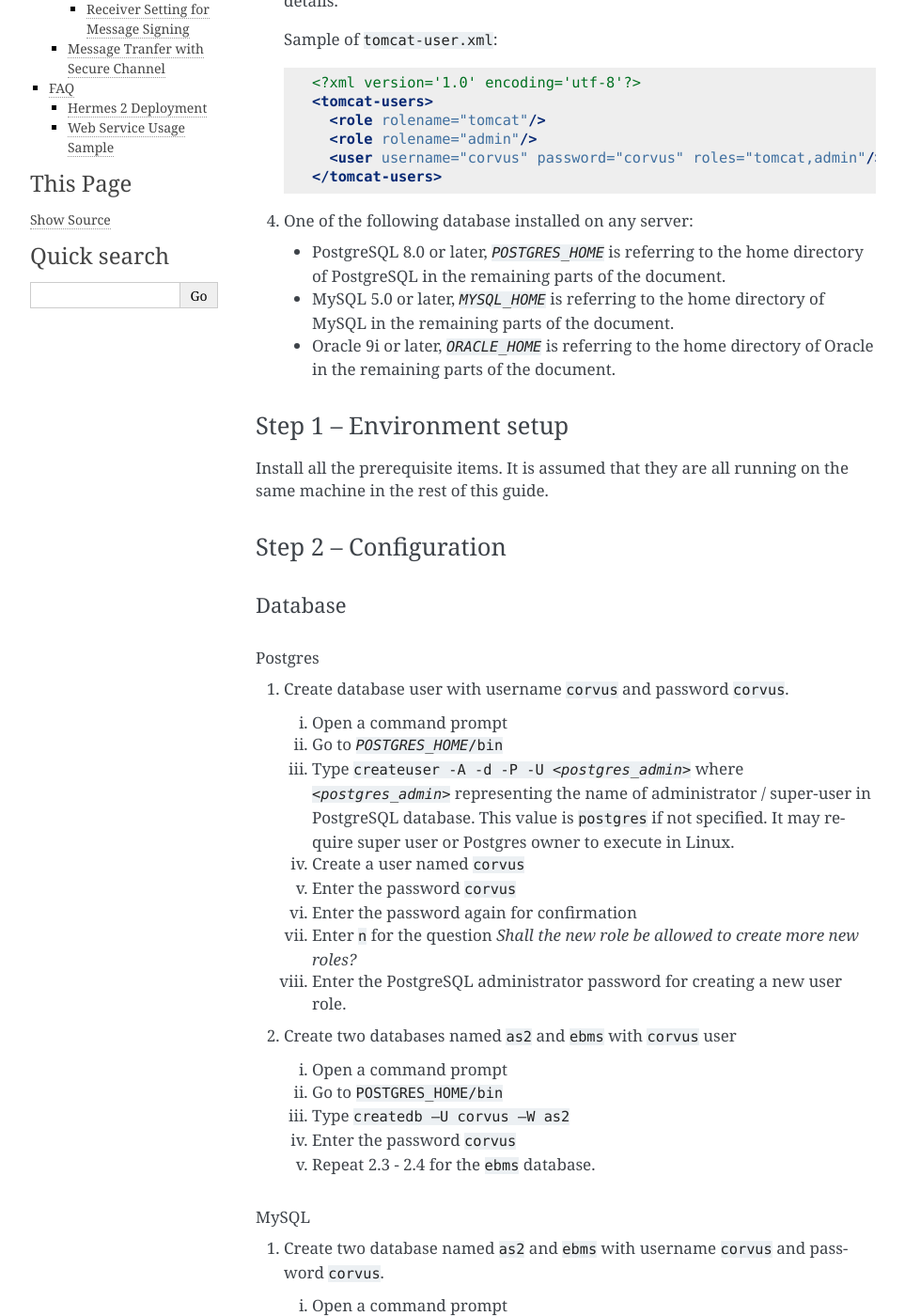
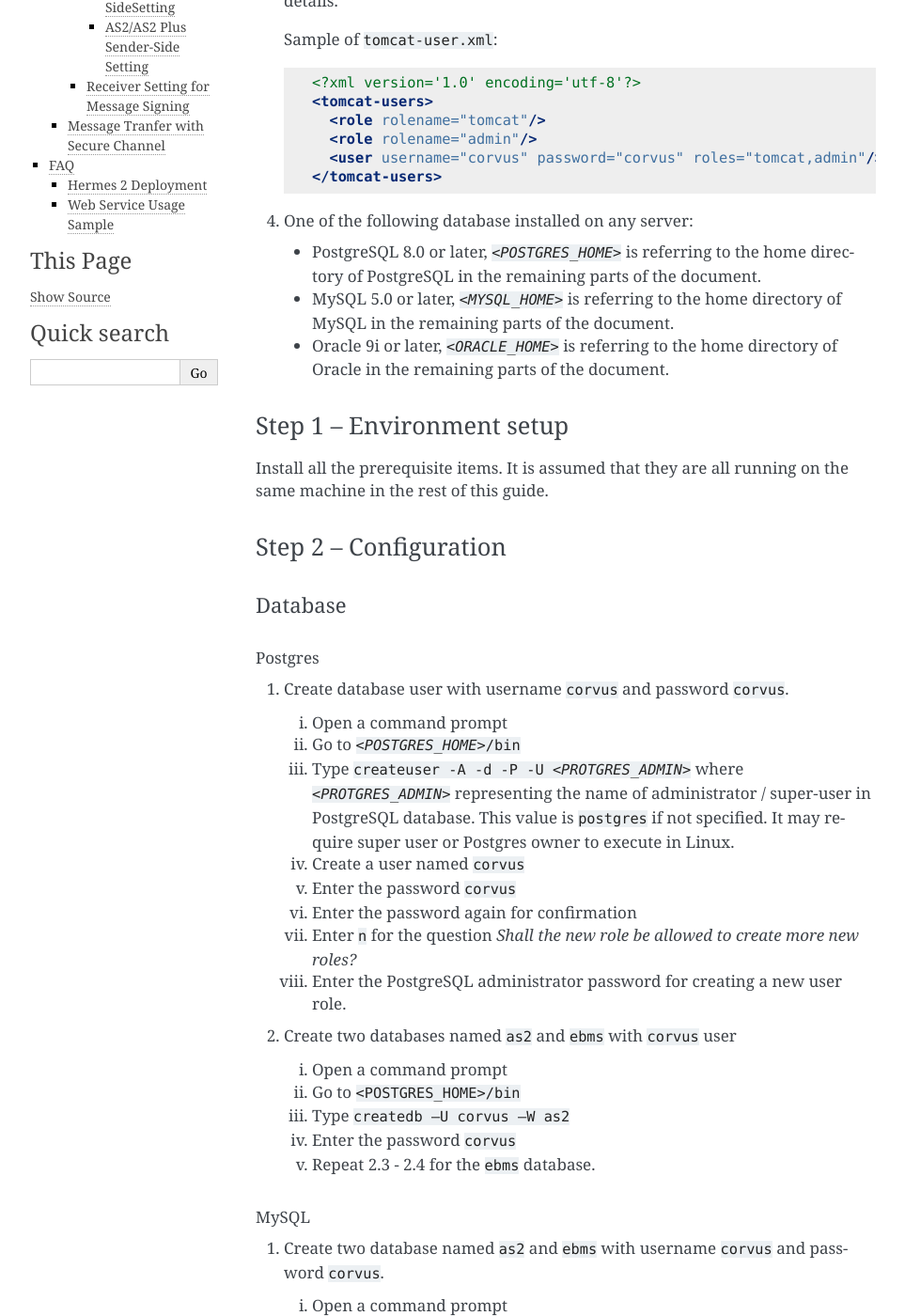
Before and after one commit to cecid/hermes-docs, a Sphinx documentation site: the page built from docs/source/installation.rst, in a window 1280 px wide and 1400 px high, scrolled down 1103 px. Shown: the whole window at 94% size, without its empty margins (148-1111 px from the left). Built offline with Sphinx 7.4.7, drawn with Linux system fonts in a browser that asks for light colours; some of the changed text lies outside the part shown.

Commit message:
Editorial changes and added the logo and the favicon

```diff
--- a/docs/source/conf.py
+++ b/docs/source/conf.py
@@ -421,3 +421,6 @@
 # If false, no index is generated.
 #
 # epub_use_index = True
+
+html_logo = '_static/images/corvus-logo-slant.gif'
+html_favicon = '_static/images/cecid_icon.ico'
--- a/docs/source/index.rst
+++ b/docs/source/index.rst
@@ -1,8 +1,7 @@
 .. hermes-docs documentation master file, created by sphinx-quickstart on Thu Nov 24 11:02:00 2016.  You can adapt this file completely to your liking, but it should at least contain the root `toctree` directive.
+
 Hermes Messaging Gateway
 ========================
-
-.. image:: _static/images/corvus-logo-slant.gif
 
 Introduction
 ------------
--- a/docs/source/installation.rst
+++ b/docs/source/installation.rst
@@ -50,9 +50,9 @@
 
 #. One of the following database installed on any server:
 
-  * PostgreSQL 8.0 or later, :file:`{POSTGRES_HOME}` is referring to the home directory of PostgreSQL in the remaining parts of the document.
-  * MySQL 5.0 or later, :file:`{MYSQL_HOME}` is referring to the home directory of MySQL in the remaining parts of the document.
-  * Oracle 9i or later, :file:`{ORACLE_HOME}` is referring to the home directory of Oracle in the remaining parts of the document.
+  * PostgreSQL 8.0 or later, :file:`{<POSTGRES_HOME>}` is referring to the home directory of PostgreSQL in the remaining parts of the document.
+  * MySQL 5.0 or later, :file:`{<MYSQL_HOME>}` is referring to the home directory of MySQL in the remaining parts of the document.
+  * Oracle 9i or later, :file:`{<ORACLE_HOME>}` is referring to the home directory of Oracle in the remaining parts of the document.
 
 Step 1 – Environment setup
 ^^^^^^^^^^^^^^^^^^^^^^^^^^
@@ -69,8 +69,8 @@
 #. Create database user with username :literal:`corvus` and password :literal:`corvus`.
 
    i. Open a command prompt
-   #. Go to :file:`{POSTGRES_HOME}/bin`
-   #. Type :samp:`createuser -A -d -P -U {<postgres_admin>}` where :samp:`{<postgres_admin>}` representing the name of administrator / super-user in PostgreSQL database. This value is :literal:`postgres` if not specified. It may require super user or Postgres owner to execute in Linux.
+   #. Go to :file:`{<POSTGRES_HOME>}/bin`
+   #. Type :samp:`createuser -A -d -P -U {<PROTGRES_ADMIN>}` where :samp:`{<PROTGRES_ADMIN>}` representing the name of administrator / super-user in PostgreSQL database. This value is :literal:`postgres` if not specified. It may require super user or Postgres owner to execute in Linux.
    #. Create a user named :literal:`corvus`
    #. Enter the password :literal:`corvus`
    #. Enter the password again for confirmation
@@ -80,7 +80,7 @@
 #. Create two databases named :literal:`as2` and :literal:`ebms` with :literal:`corvus` user
 
   i. Open a command prompt
-  #. Go to :file:`POSTGRES_HOME/bin`
+  #. Go to :file:`<POSTGRES_HOME>/bin`
   #. Type :samp:`createdb –U corvus –W as2`
   #. Enter the password :literal:`corvus`
   #. Repeat 2.3 - 2.4 for the :literal:`ebms` database.
@@ -161,7 +161,7 @@
      Setting descriptions:
 
      +-------------------+-------------------------------------------------------------------------------------------------------------------------------------------------------------------------------------------------------------------------------------------------------------------------------------+
-     | Database URL      | The URL address of the database server located. Port number may attached to the address as the format :samp:`{<host_address>}:{<port>}` where :samp:`{<host_address>}` is the address of the database server and :samp:`{<port>}` is the port number of the database server address |
+     | Database URL      | The URL address of the database server located. Port number may attached to the address as the format :samp:`{<HOST_ADDRESS>}:{<PORT>}` where :samp:`{<HOST_ADDRESS>}` is the address of the database server and :samp:`{<PORT>}` is the port number of the database server address |
      +-------------------+-------------------------------------------------------------------------------------------------------------------------------------------------------------------------------------------------------------------------------------------------------------------------------------+
      | Database Name/SID | For Postgres and MySQL, please specify the name of the database. For Oracle, please specify the Oracle System ID (SID)                                                                                                                                                              |
      +-------------------+-------------------------------------------------------------------------------------------------------------------------------------------------------------------------------------------------------------------------------------------------------------------------------------+
@@ -194,7 +194,7 @@
      Setting descriptions:
 
      +---------------------+-------------------------------------------------------------------------------------------------------------------------------------------------------------------------------------------------------------------------------------------------------------------------------------+
-     | Database URL        | The URL address of the database server located. Port number may attached to the address as the format :samp:`{<host_address>}:{<port>}` where :samp:`{<host_address>}` is the address of the database server and :samp:`{<port>}` is the port number of the database server address |
+     | Database URL        | The URL address of the database server located. Port number may attached to the address as the format :samp:`{<HOST_ADDRESS>}:{<PORT>}` where :samp:`{<HOST_ADDRESS>}` is the address of the database server and :samp:`{<PORT>}` is the port number of the database server address |
      +---------------------+-------------------------------------------------------------------------------------------------------------------------------------------------------------------------------------------------------------------------------------------------------------------------------------+
      | Database Name / SID | For Postgres and MySQL, please specify the name of the database. For Oracle, please specify the Oracle System ID (SID)                                                                                                                                                              |
      +---------------------+-------------------------------------------------------------------------------------------------------------------------------------------------------------------------------------------------------------------------------------------------------------------------------------+
```
Also changed, not shown: other parts of docs/source/installation.rst (+3 -3 lines), docs/source/application.rst (+21 -20 lines), docs/source/configuration.rst (+4 -4 lines), docs/source/_static/images/cecid_icon.ico (added).
